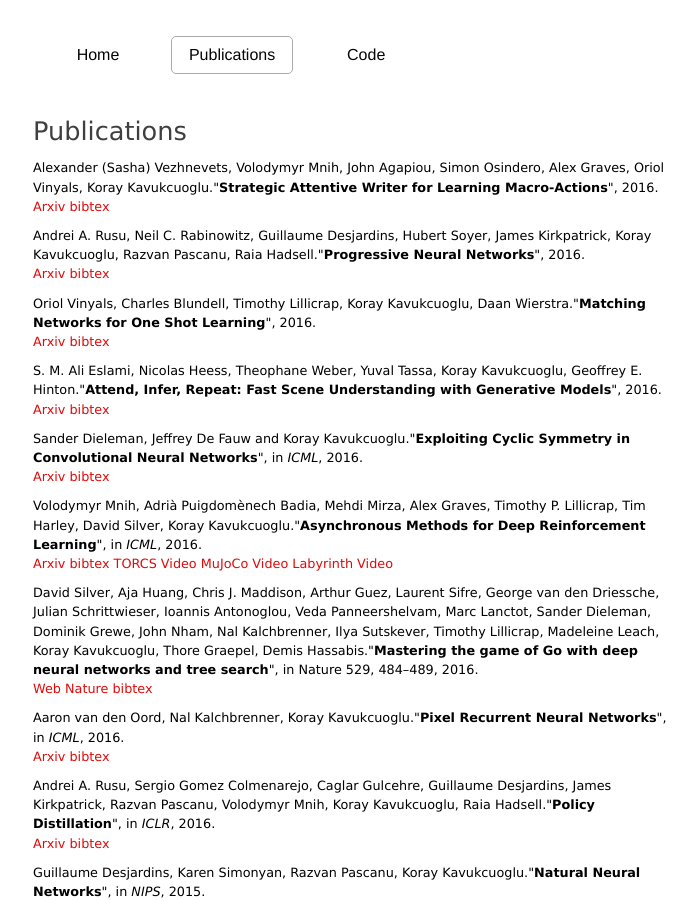
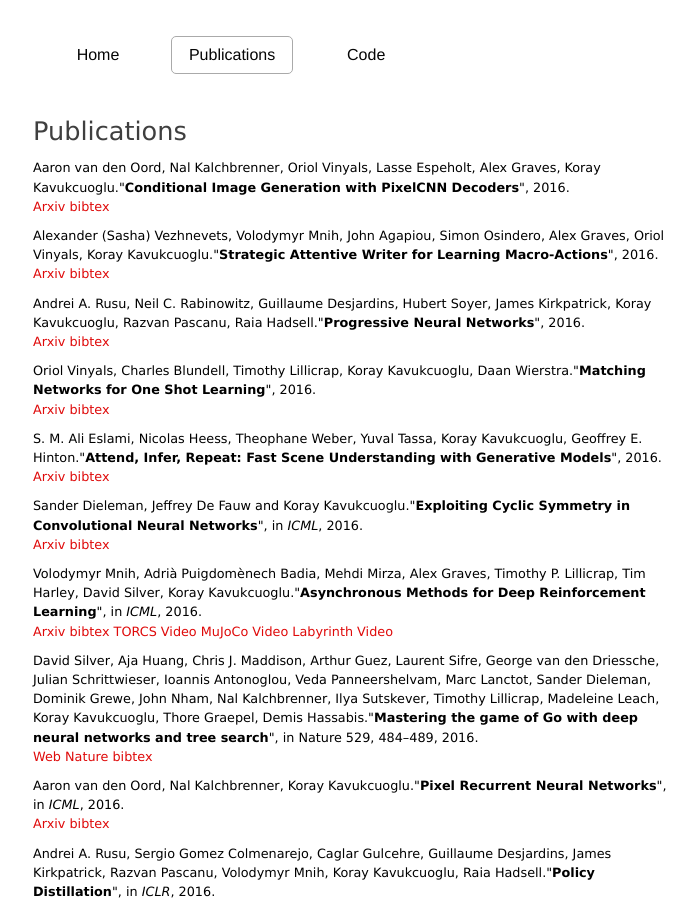
Before and after one commit to koraykv/koraykv.github.com, a Jekyll site: the page built from publications.md, in a window 1280 px wide and 900 px high. Shown: the whole window, without its empty margins (287-984 px from the left). Built offline with Jekyll 4.4.1, drawn with Linux system fonts in a browser that asks for light colours.

Commit message:
Update publications.md

```diff
--- a/publications.md
+++ b/publications.md
@@ -8,6 +8,23 @@
 
 <div class="bibli">
 <ul>
+
+<li>
+<div id="aaron-pixelcnn-2016">Aaron van den Oord, Nal Kalchbrenner, Oriol Vinyals, Lasse Espeholt, Alex Graves, Koray Kavukcuoglu."<B>Conditional Image Generation with PixelCNN Decoders</B>", 2016.
+
+<br>
+<a href="http://arxiv.org/pdf/1606.05328.pdf">Arxiv</a>
+<a href="#" onclick="toggle_visibility('bib-aaron-pixelcnn-2016');return false;">bibtex</a>
+
+</div>
+<div class="bibtex" id="bib-aaron-pixelcnn-2016" >
+<pre><code>@article{aaron-pixelcnn-2016,
+  title={Conditional Image Generation with PixelCNN Decoders},
+  author={Oord, Aaron van den and Kalchbrenner, Nal and Vinyals, Oriol and Espeholt, Lasse and Graves, Alex and Kavukcuoglu, Koray},
+  journal={arXiv preprint arXiv:1606.05328},
+  year={2016}}
+</code></pre></div>
+</li>
 
 <li>
 <div id="sasha-straw-2016">Alexander (Sasha) Vezhnevets, Volodymyr Mnih, John Agapiou, Simon Osindero, Alex Graves, Oriol Vinyals, Koray Kavukcuoglu."<B>Strategic Attentive Writer for Learning Macro-Actions</B>", 2016.
```
